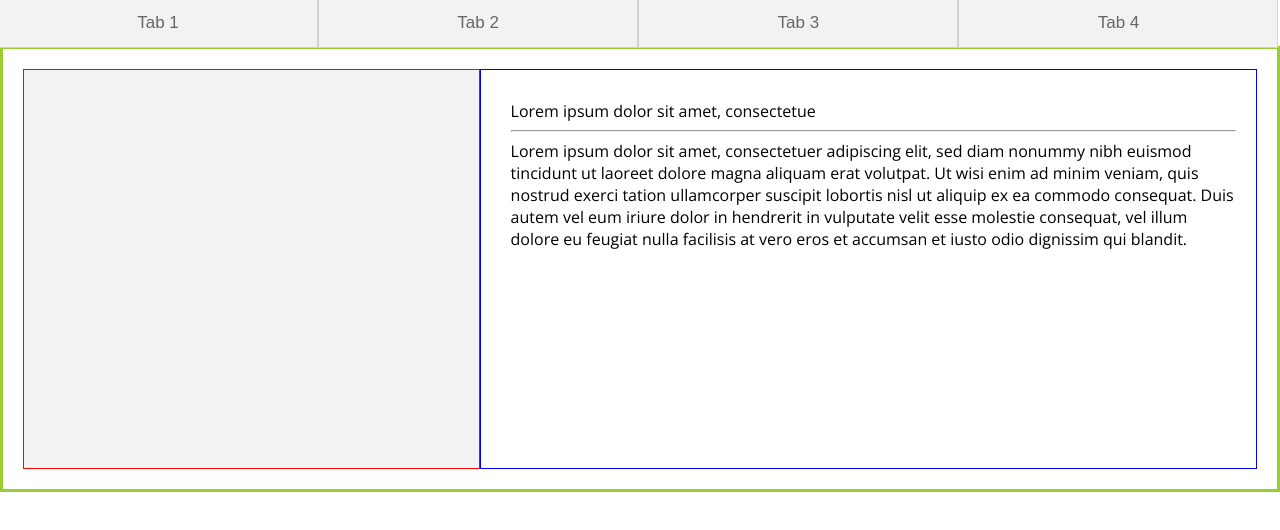
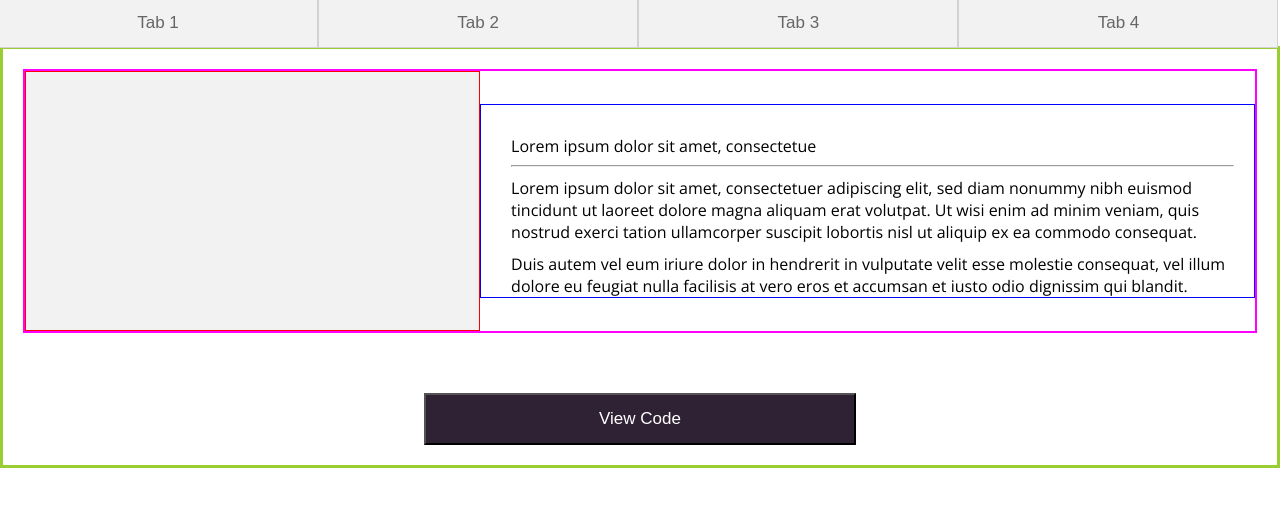
Before and after one commit to tmcjunkinmarquis/pattrn-party, a website: page AccordionTabs/index.html in a window 1280 px wide. Drawn offline with nearby package versions, Linux system fonts and the light colour scheme.

Commit message:
Add and style button at the bottom of the tabs

```diff
--- a/AccordionTabs/index.html
+++ b/AccordionTabs/index.html
@@ -21,15 +21,24 @@
   </div>
 
 <div id="tab-one" class="tabcontent" >
+  <div id="without-lower-button">
   <div class="img-placeholder"></div>
   <div class="title-and-description">
     <h3>Lorem ipsum dolor sit amet, consectetue</h3>
     <hr>
-    <p style="" id="one-text">Lorem ipsum dolor sit amet, consectetuer adipiscing elit, sed diam nonummy nibh euismod tincidunt ut laoreet dolore
-      magna aliquam erat volutpat. Ut wisi enim ad minim veniam, quis nostrud exerci tation ullamcorper suscipit lobortis
-      nisl ut aliquip ex ea commodo consequat. Duis autem vel eum iriure dolor in hendrerit in vulputate velit esse molestie
-      consequat, vel illum dolore eu feugiat nulla facilisis at vero eros et accumsan et iusto odio dignissim qui blandit.
-    </p>
+    <article style="" id="one-text">
+      <p id="paragraph-one">
+         Lorem ipsum dolor sit amet, consectetuer adipiscing elit, sed diam nonummy nibh euismod tincidunt ut laoreet dolore magna
+        aliquam erat volutpat. Ut wisi enim ad minim veniam, quis nostrud exerci tation ullamcorper suscipit lobortis nisl ut aliquip
+        ex ea commodo consequat.
+      </p>
+
+      <p id="paragrahp-two">
+        Duis autem vel eum iriure dolor in hendrerit in vulputate velit esse molestie consequat, vel illum dolore eu feugiat nulla
+        facilisis at vero eros et accumsan et iusto odio dignissim qui blandit.
+      </p>
+
+    </article>
     <p style="display:none" id="two-text">Lorem ipsum dolor sit amet, consectetuer adipiscing elit, sed diam nonummy nibh euismod tincidunt ut laoreet dolore magna
       aliquam erat volutpat. Ut wisi enim ad minim veniam, quis nostrud exerci tation ullamcorper suscipit lobortis nisl ut aliquip
       ex ea commodo consequat. Duis autem vel eum iriure dolor in hendrerit in vulputate velit esse molestie consequat, vel illum
@@ -47,8 +56,11 @@
       esse molestie consequat, vel illum dolore eu feugiat nulla facilisis at vero eros et accumsan et iusto odio dignissim qui
       blandit.
     </p>
+  </div>
 
   </div>
+  <button id="view-code-button">View Code</button>
+
   </div>
 
 
--- a/AccordionTabs/styles.css
+++ b/AccordionTabs/styles.css
@@ -25,14 +25,23 @@ html {
 
 .tabcontent {
   border: 3px solid yellowgreen;
+  text-align: center;
+  padding: 20px;
+}
+
+#without-lower-button {
   display: flex;
-      padding: 20px;
+  flex-direction: row;
+  flex-wrap: wrap;
+  justify-content: center;
+  align-items: center;
+  border: 2px solid magenta;
 }
 
 .img-placeholder {
   border: 1px solid red;
   width: 37%;
-  height: 400px;
+  height: 260px;
   background-color: #F2F2F2;
 }
 
@@ -42,4 +51,20 @@ html {
   padding-left: 30px;
   padding-top: 30px;
   padding-right: 20px;
+  text-align: left;
 }
+
+#view-code-button {
+  background-color: #2F2235;
+  color: white;
+  width: 35%;
+  height: 5%;
+  margin-top: 60px;
+  padding: 14px 16px;
+  font-size: 17px;
+
+}
+
+p {
+  margin-top: 10px;
+}
```
